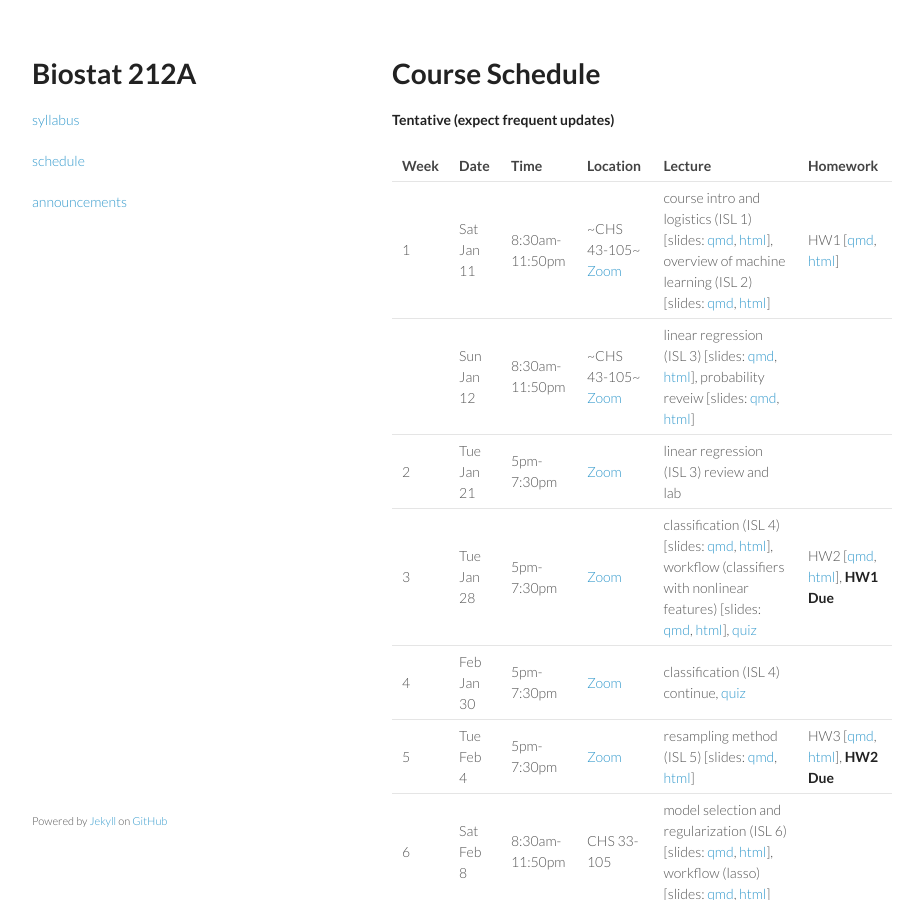
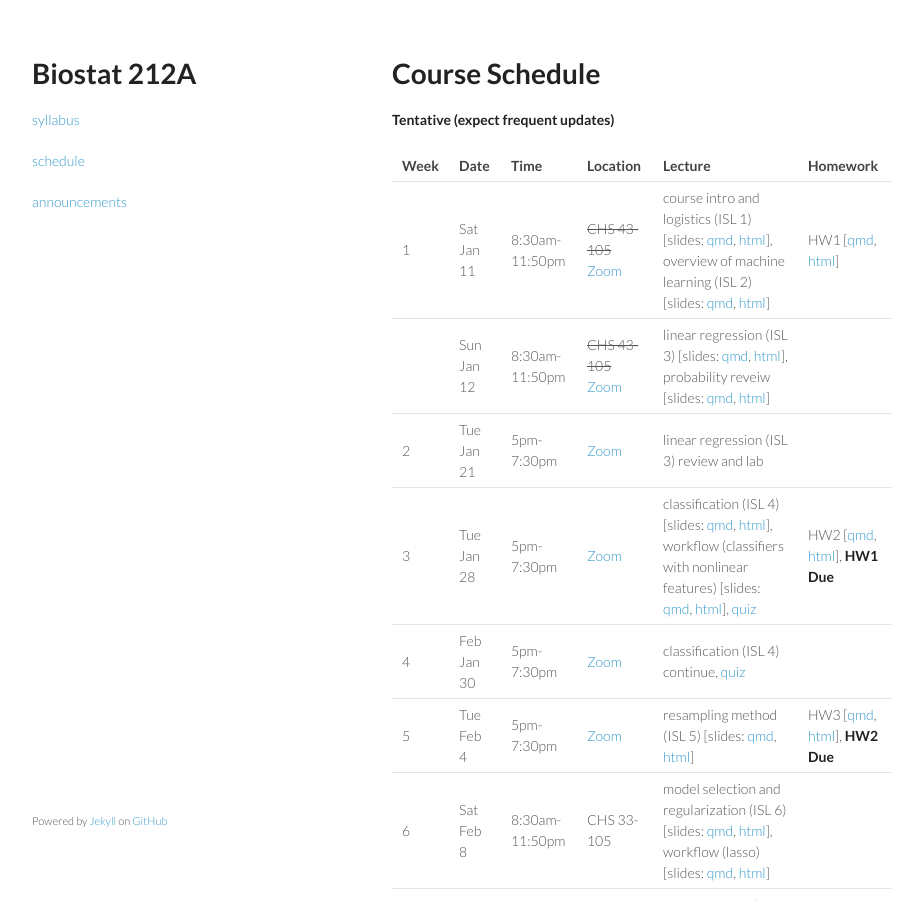
Before and after one commit to ucla-biostat-212a/2025winter, a Jekyll site: the page built from schedule/schedule.md, in a window 1280 px wide and 900 px high. Shown: the whole window, without its empty margins (178-1101 px from the left). Built offline with Jekyll 4.4.1, drawn with Linux system fonts in a browser that asks for light colours.

```diff
--- a/schedule/schedule.md
+++ b/schedule/schedule.md
@@ -10,8 +10,8 @@ title: Biostat 212A
 
 | Week | Date       | Time           | Location                                   | Lecture                                                                                                                                                                                                                                                                                                                                                                                                                                                                                                                                                                                                                                                                                                                                                                                                                                                                                                          | Homework                                                                                                                                      |
 |------|------------|----------------|--------------------------------------------|------------------------------------------------------------------------------------------------------------------------------------------------------------------------------------------------------------------------------------------------------------------------------------------------------------------------------------------------------------------------------------------------------------------------------------------------------------------------------------------------------------------------------------------------------------------------------------------------------------------------------------------------------------------------------------------------------------------------------------------------------------------------------------------------------------------------------------------------------------------------------------------------------------------|-----------------------------------------------------------------------------------------------------------------------------------------------|
-| 1    | Sat Jan 11  | 8:30am-11:50pm | ~CHS 43-105~ [Zoom](https://ucla.zoom.us/j/95442296743) | course intro and logistics (ISL 1) \[slides: [qmd](https://raw.githubusercontent.com/ucla-biostat-212a/2025winter/master/slides/01-intro/intro.qmd), [html](../slides/01-intro/intro.html)\], overview of machine learning (ISL 2) \[slides: [qmd](https://raw.githubusercontent.com/ucla-biostat-212a/2025winter/master/slides/02-statlearn/statlearn.qmd), [html](../slides/02-statlearn/statlearn.html)\]                                                                                                                                                                                                                                                                                                                                                                                                                                                                                                     | HW1 \[[qmd](https://raw.githubusercontent.com/ucla-biostat-212a/2025winter/master/hw/hw1/hw1.qmd), [html](../hw/hw1/hw1.html)\]               |
-|      | Sun Jan 12  | 8:30am-11:50pm | ~CHS 43-105~ [Zoom](https://ucla.zoom.us/j/95442296743) | linear regression (ISL 3) \[slides: [qmd](https://raw.githubusercontent.com/ucla-biostat-212a/2025winter/master/slides/03-linreg/linreg.qmd), [html](../slides/03-linreg/linreg.html)\], probability reveiw \[slides: [qmd](https://raw.githubusercontent.com/ucla-biostat-212a/2025winter/master/slides/03-linreg/probreview.qmd), [html](../slides/03-linreg/probreview.html)\]                                                                                                                                                                                                                                                                                                                                                                                                                                                                                                                                |                                                                                                                                               |
+| 1    | Sat Jan 11  | 8:30am-11:50pm | ~~CHS 43-105~~ [Zoom](https://ucla.zoom.us/j/95442296743) | course intro and logistics (ISL 1) \[slides: [qmd](https://raw.githubusercontent.com/ucla-biostat-212a/2025winter/master/slides/01-intro/intro.qmd), [html](../slides/01-intro/intro.html)\], overview of machine learning (ISL 2) \[slides: [qmd](https://raw.githubusercontent.com/ucla-biostat-212a/2025winter/master/slides/02-statlearn/statlearn.qmd), [html](../slides/02-statlearn/statlearn.html)\]                                                                                                                                                                                                                                                                                                                                                                                                                                                                                                     | HW1 \[[qmd](https://raw.githubusercontent.com/ucla-biostat-212a/2025winter/master/hw/hw1/hw1.qmd), [html](../hw/hw1/hw1.html)\]               |
+|      | Sun Jan 12  | 8:30am-11:50pm | ~~CHS 43-105~~ [Zoom](https://ucla.zoom.us/j/95442296743) | linear regression (ISL 3) \[slides: [qmd](https://raw.githubusercontent.com/ucla-biostat-212a/2025winter/master/slides/03-linreg/linreg.qmd), [html](../slides/03-linreg/linreg.html)\], probability reveiw \[slides: [qmd](https://raw.githubusercontent.com/ucla-biostat-212a/2025winter/master/slides/03-linreg/probreview.qmd), [html](../slides/03-linreg/probreview.html)\]                                                                                                                                                                                                                                                                                                                                                                                                                                                                                                                                |                                                                                                                                               |
 | 2    | Tue Jan 21 | 5pm-7:30pm      | [Zoom](https://ucla.zoom.us/j/95442296743) | linear regression (ISL 3) review and lab                                                                                                                                                                                                                                                                                                                                                                                                                                                                                                                                                                                                                                                                                                                                                                                                                                                                         |                                                                                                                                               |
 | 3    | Tue Jan 28 | 5pm-7:30pm      | [Zoom](https://ucla.zoom.us/j/95442296743) | classification (ISL 4) \[slides: [qmd](https://raw.githubusercontent.com/ucla-biostat-212a/2025winter/master/slides/04-classification/classification.qmd), [html](../slides/04-classification/classification.html)\], workflow (classifiers with nonlinear features) \[slides: [qmd](https://raw.githubusercontent.com/ucla-biostat-212a/2025winter/master/slides/04-classification/workflow_classifier_bs.qmd), [html](../slides/04-classification/workflow_classifier_bs.html)\], [quiz](../slides/04-classification/quiz.html)                                                                                                                                                                                                                                                                                                                                                                                | HW2 \[[qmd](https://raw.githubusercontent.com/ucla-biostat-212a/2025winter/master/hw/hw2/hw2.qmd), [html](../hw/hw2/hw2.html)\], **HW1 Due**  |
 | 4    | Feb Jan 30 | 5pm-7:30pm      | [Zoom](https://ucla.zoom.us/j/95442296743) | classification (ISL 4) continue, [quiz](../slides/04-classification/quiz-13024.html)                                                                                                                                                                                                                                                                                                                                                                                                                                                                                                                                                                                                                                                                                                                                                                                                                                                                        |                                                                                                                                               |
```
Also changed, not shown: syllabus/syllabus.md (+2 -2 lines).
